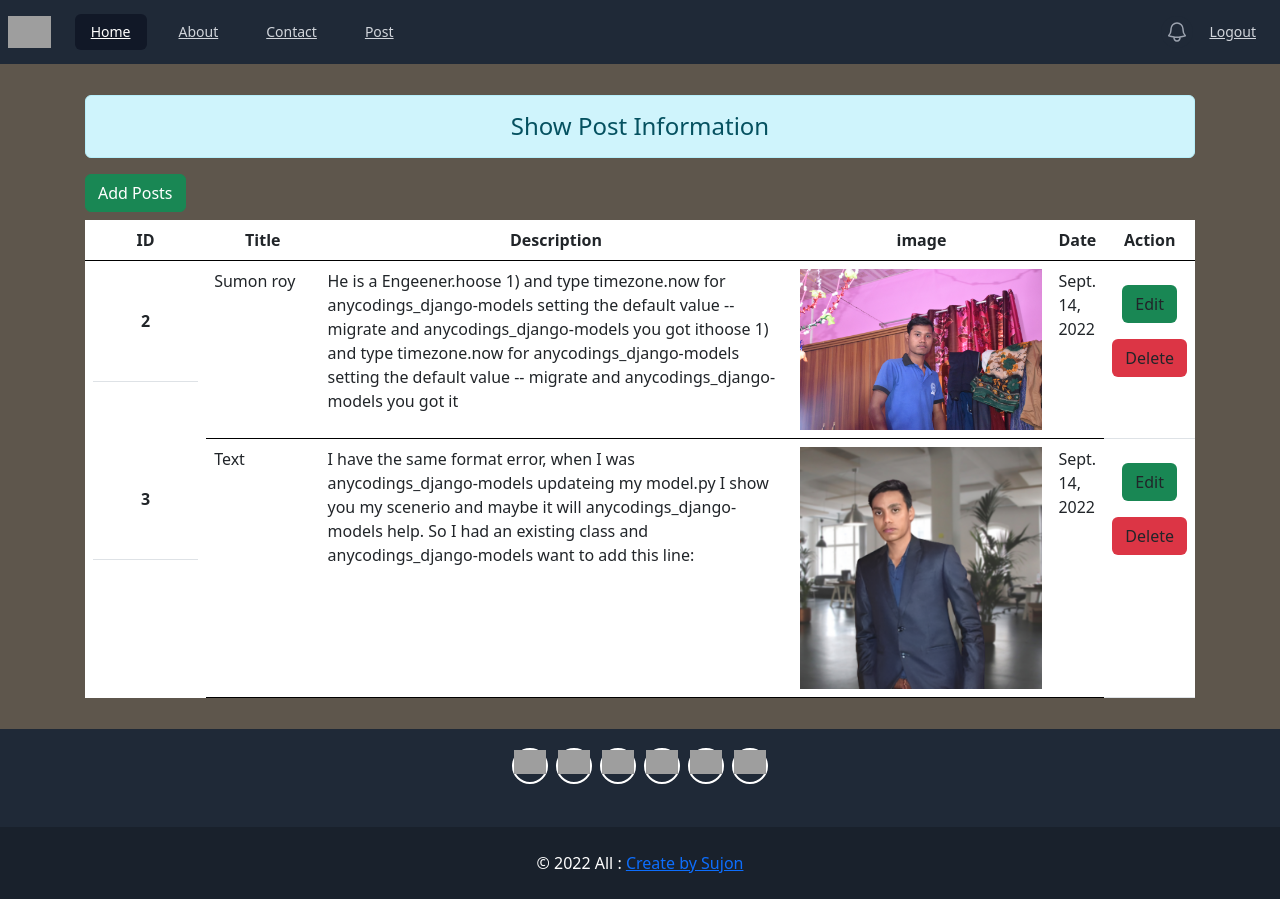
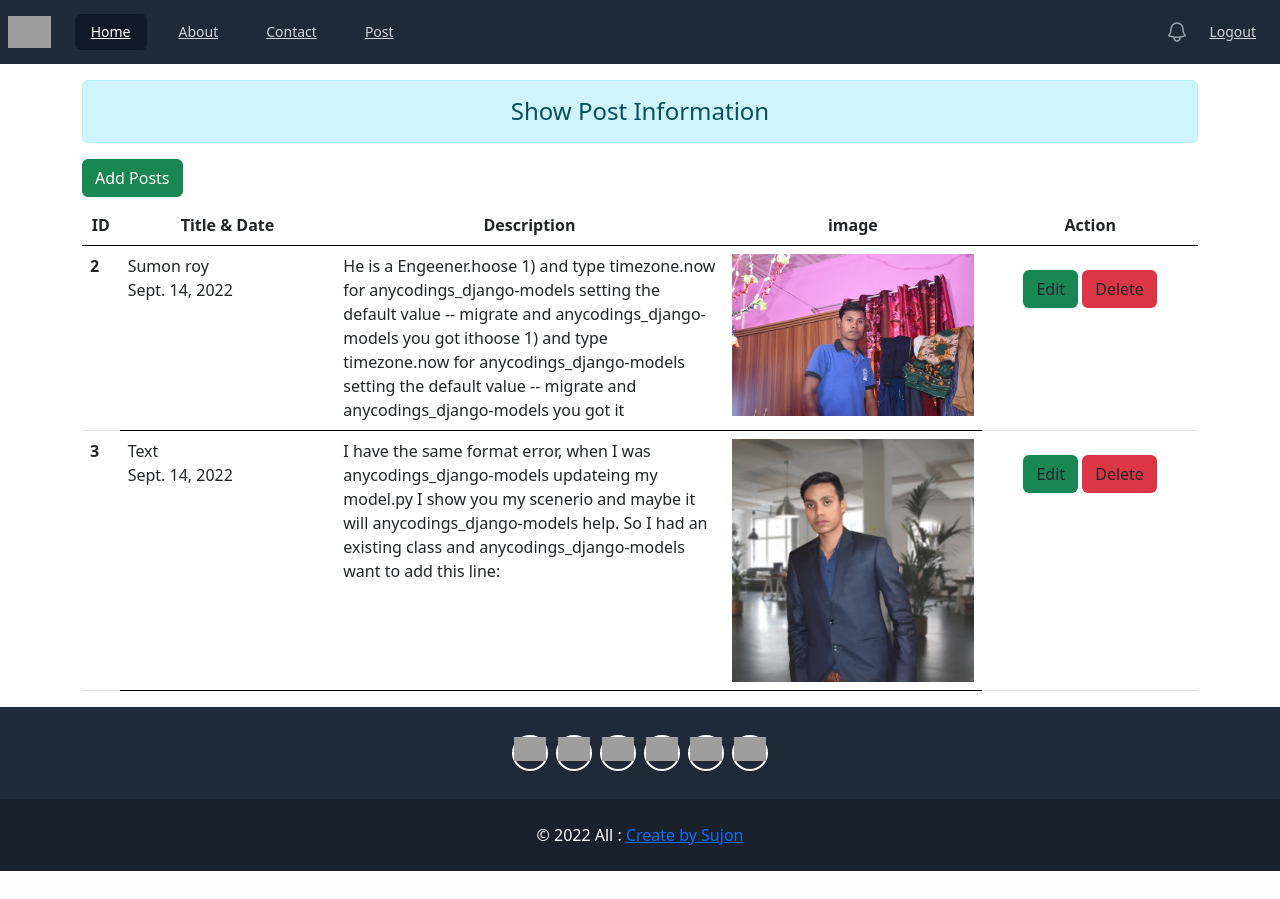
Before and after one commit to sujonroyGithub/simpleblog, a Django app: page /post in a window 1280 px wide. After the commit the page ends 871 px from the top, so only its background shows below. Run offline with Django 4.2, Linux system fonts and the light colour scheme; a user stored in the database is signed in; data comes from the database, SQL or seed files in the repository; both versions use the stored data as it was after the commit; parts of the project's set-up code (start-up, migrations or seed data) failed here and were passed over; some libraries are stand-ins or nearby versions; grey boxes are pictures that could not be loaded.

Commit message:
first commit

```diff
--- a/app/templates/post.html
+++ b/app/templates/post.html
@@ -5,41 +5,38 @@
 
 <link href="https://cdn.jsdelivr.net/npm/bootstrap@5.2.1/dist/css/bootstrap.min.css" rel="stylesheet" integrity="sha384-iYQeCzEYFbKjA/T2uDLTpkwGzCiq6soy8tYaI1GyVh/UjpbCx/TYkiZhlZB6+fzT" crossorigin="anonymous">
 <script src="https://cdn.jsdelivr.net/npm/bootstrap@5.2.1/dist/js/bootstrap.bundle.min.js" integrity="sha384-u1OknCvxWvY5kfmNBILK2hRnQC3Pr17a+RTT6rIHI7NnikvbZlHgTPOOmMi466C8" crossorigin="anonymous"></script>
-<style>
-    .container{
+<!-- <style>
+    @media(max-width:767px )
 
-        padding: 15px;
-    }
-    body{
-        background-color: rgb(94, 86, 76);
-    }
-</style>
-<div class="container">
 
- <h4 class="text-center alert alert-info mt-3">Show Post Information</h4>
+</style> -->
+<div class="container  ">
+
+ <h4 class=" text-center alert alert-info mt-3">Show Post Information</h4>
  <a href="{% url 'addpost' %}" class="btn btn-success mb-2">Add Posts</a>
+
  {% if posts %}
- <table class="table table-hover bg-white">
+ <table class="col-sm-12 col-lg-12 table bg-white">
     <thead>
-        <tr class="text-center border-black">
-            <th scope="col " style="width: 2%">ID</th>
-            <th scope="col" style="width: 12%">Title</th>
-            <th scope="col" style="width: 55%">Description</th>
-            <th scope="col" style="width: 80%">image</th>
-            <th scope="col" style="width: 5%">Date</th>
+        <tr class=" text-center border-black">
+            <th scope="col"style="width: 2%">ID</th>
+            <th scope="col" style="width: 3%">Title & Date</th>
+            <th scope="col" style="width: 30%">Description</th>
+            <th scope="col" style="width: 20%">image</th>
+
             <th scope="col" style="width: 15%">Action</th>
         </tr>
     </thead>
     <tbody>
         {% for post in posts %}
         <tr>
-            <th class="row  mx-2  p-5">{{post.id}}</th>
-            <td class="border-black ">{{post.title}}</td>
-            <td class="border-black ">{{post.desc}}</td>
+            <th class="row-sm-1 ">{{post.id}}</th>
+            <td class="col-sm-2 border-black ">{{post.title}} <br> {{post.date}}</td>
+            <td class="col-sm-2  border-black ">{{post.desc}}</td>
 
-            <td class="border-black "><img src="/media/{{post.image}}" alt=""></td>
-            <td class="border-black ">{{post.date}}</td>
-            <td class="text-center">
+            <td class="col-sm-2 border-black "><img src="/media/{{post.image}}" alt=""></td>
+
+            <td class="text-center col-sm-2">
                {%if perms.blog.delete_post %}
                <a class="btn my-3 bg-success" href="{% url 'editpost' post.id %}">Edit</a>
                 <form action="{% url 'delete' post.id %}" method="post" class="d-inline">
@@ -57,6 +54,7 @@
 {% else %}
 <h4 class="text-center alert alert-warning">No Records</h4>
 {% endif %}
+
 </div>
 {% include 'footer.html' %}
 {% endblock content %}
```
Also changed, not shown: db.sqlite3.
